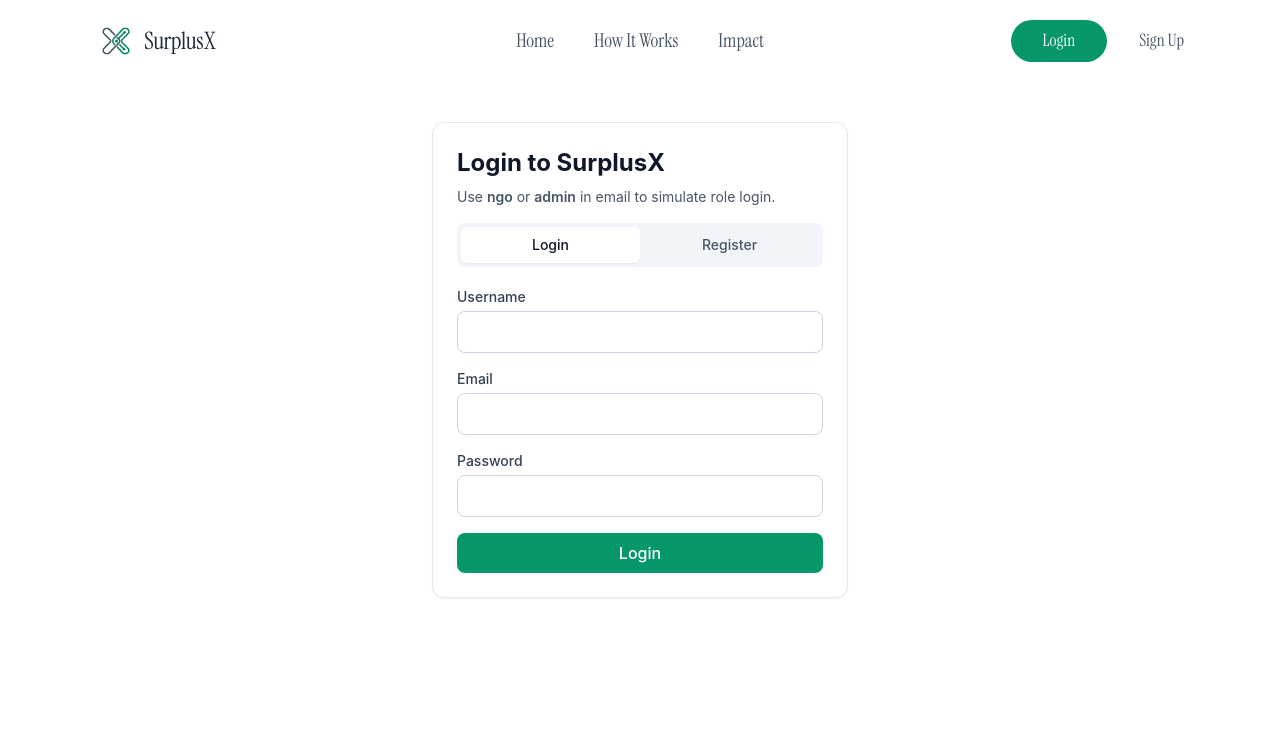
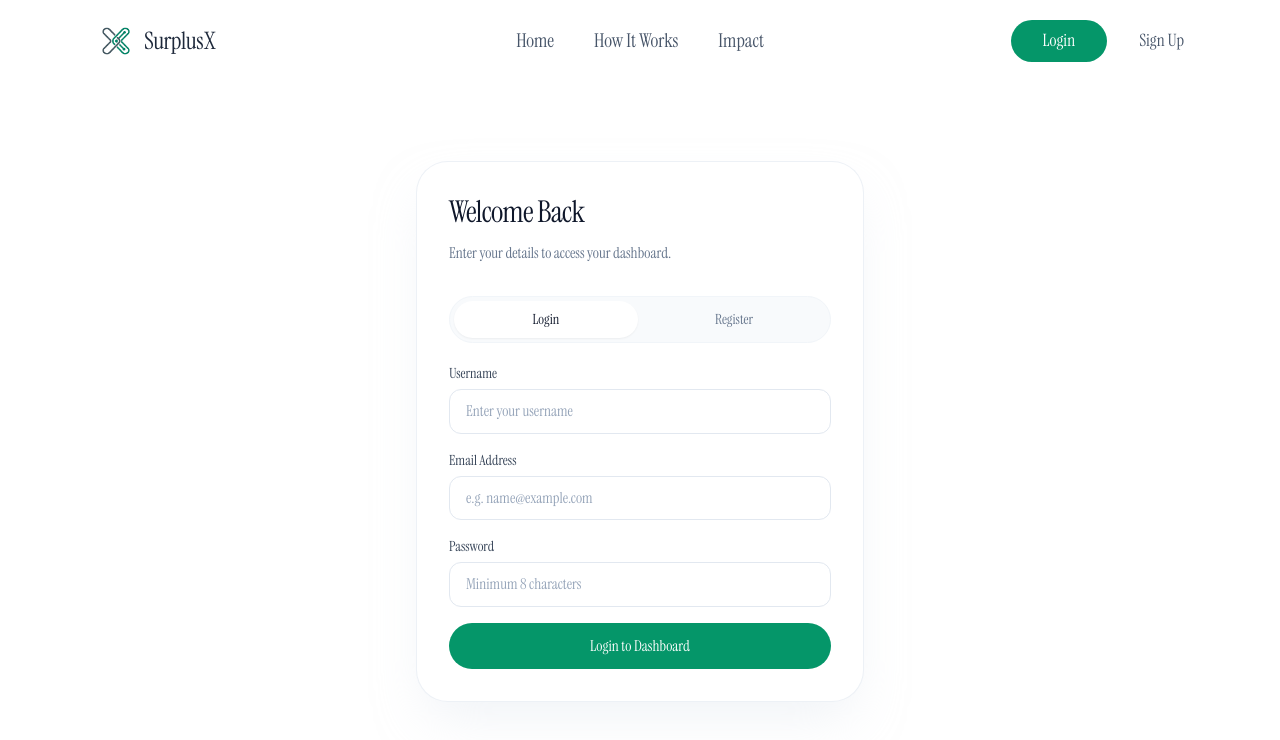
Before and after one commit to mgmehra2005/Surplusx, a React (Vite) app in the folder frontend/: page /auth in a window 1280 px wide. Shown: the top 740 px of the page. Built offline with nearby package versions, Linux system fonts and the light colour scheme.

Commit message:
Match auth form with website theme

```diff
--- a/frontend/src/pages/AuthPage.jsx
+++ b/frontend/src/pages/AuthPage.jsx
@@ -88,18 +88,21 @@ function AuthPage() {
   }
 
   return (
-    <main className="mx-auto max-w-md px-4 py-10">
-      <section className="rounded-xl border border-slate-200 bg-white p-6 shadow-sm">
-        <h1 className="text-2xl font-bold text-slate-900">{mode === 'login' ? 'Login' : 'Register'} to SurplusX</h1>
-        <p className="mt-2 text-sm text-slate-600">
-          Use <span className="font-semibold">ngo</span> or <span className="font-semibold">admin</span> in email to
-          simulate role login.
+    <main className="flex min-h-[calc(100vh-100px)] items-center justify-center px-4 py-12">
+      <section className="w-full max-w-md rounded-[2rem] border border-slate-200/60 bg-white p-8 shadow-2xl shadow-slate-200/50">
+        <h1 className="font-instrument text-3xl font-medium tracking-tight text-slate-900">
+          {mode === 'login' ? 'Welcome Back' : 'Join SurplusX'}
+        </h1>
+        <p className="mt-3 font-instrument text-[15px] text-slate-500">
+          {mode === 'login'
+            ? 'Enter your details to access your dashboard.'
+            : 'Start reducing food waste with the AI network.'}
         </p>
 
-        <div className="mt-4 grid grid-cols-2 rounded-lg bg-slate-100 p-1">
+        <div className="mt-8 flex space-x-1 rounded-full border border-slate-100 bg-slate-50 p-1">
           <button
-            className={`rounded-md px-3 py-2 text-sm font-medium ${
-              mode === 'login' ? 'bg-white text-slate-900 shadow-sm' : 'text-slate-600'
+            className={`font-instrument flex-1 rounded-full px-4 py-2 text-[14px] font-medium transition-all ${
+              mode === 'login' ? 'bg-white text-slate-900 shadow-sm' : 'text-slate-500 hover:text-emerald-600'
             }`}
             onClick={() => setMode('login')}
             type="button"
@@ -107,8 +110,8 @@ function AuthPage() {
             Login
           </button>
           <button
-            className={`rounded-md px-3 py-2 text-sm font-medium ${
-              mode === 'register' ? 'bg-white text-slate-900 shadow-sm' : 'text-slate-600'
+            className={`font-instrument flex-1 rounded-full px-4 py-2 text-[14px] font-medium transition-all ${
+              mode === 'register' ? 'bg-white text-slate-900 shadow-sm' : 'text-slate-500 hover:text-emerald-600'
             }`}
             onClick={() => setMode('register')}
             type="button"
@@ -119,55 +122,58 @@ function AuthPage() {
 
         <form className="mt-5 space-y-4" onSubmit={onSubmit}>
           <div>
-            <label className="mb-1 block text-sm font-medium text-slate-700" htmlFor="username">
+            <label className="font-instrument mb-1.5 block text-sm font-medium text-slate-700" htmlFor="username">
               Username
             </label>
             <input
-              className="w-full rounded-lg border border-slate-300 px-3 py-2 outline-none ring-emerald-500 focus:ring"
+              className="font-instrument w-full rounded-xl border border-slate-200 px-4 py-2.5 text-[15px] outline-none transition-all focus:border-emerald-500 focus:ring-4 focus:ring-emerald-500/10 placeholder:text-slate-400"
               id="username"
               name="username"
+              placeholder="Enter your username"
               onChange={onInputChange}
               type="text"
               value={formData.username}
             />
-            {errors.username && <p className="mt-1 text-xs text-red-600">{errors.username}</p>}
+            {errors.username && <p className="mt-1.5 font-instrument text-xs text-red-500">{errors.username}</p>}
           </div>
 
           <div>
-            <label className="mb-1 block text-sm font-medium text-slate-700" htmlFor="email">
-              Email
+            <label className="font-instrument mb-1.5 block text-sm font-medium text-slate-700" htmlFor="email">
+              Email Address
             </label>
             <input
-              className="w-full rounded-lg border border-slate-300 px-3 py-2 outline-none ring-emerald-500 focus:ring"
+              className="font-instrument w-full rounded-xl border border-slate-200 px-4 py-2.5 text-[15px] outline-none transition-all focus:border-emerald-500 focus:ring-4 focus:ring-emerald-500/10 placeholder:text-slate-400"
               id="email"
               name="email"
+              placeholder="e.g. name@example.com"
               onChange={onInputChange}
               type="email"
               value={formData.email}
             />
-            {errors.email && <p className="mt-1 text-xs text-red-600">{errors.email}</p>}
+            {errors.email && <p className="mt-1.5 font-instrument text-xs text-red-500">{errors.email}</p>}
           </div>
 
           <div>
-            <label className="mb-1 block text-sm font-medium text-slate-700" htmlFor="password">
+            <label className="font-instrument mb-1.5 block text-sm font-medium text-slate-700" htmlFor="password">
               Password
             </label>
             <input
-              className="w-full rounded-lg border border-slate-300 px-3 py-2 outline-none ring-emerald-500 focus:ring"
+              className="font-instrument w-full rounded-xl border border-slate-200 px-4 py-2.5 text-[15px] outline-none transition-all focus:border-emerald-500 focus:ring-4 focus:ring-emerald-500/10 placeholder:text-slate-400"
               id="password"
               name="password"
+              placeholder="Minimum 8 characters"
               onChange={onInputChange}
               type="password"
               value={formData.password}
             />
-            {errors.password && <p className="mt-1 text-xs text-red-600">{errors.password}</p>}
+            {errors.password && <p className="mt-1.5 font-instrument text-xs text-red-500">{errors.password}</p>}
           </div>
 
           <button
-            className="w-full rounded-lg bg-emerald-600 px-4 py-2 font-medium text-white transition hover:bg-emerald-700"
+            className="font-instrument w-full rounded-full bg-emerald-600 py-3 text-[15px] font-medium text-white transition-all hover:bg-emerald-700 hover:shadow-lg hover:shadow-emerald-600/20 active:scale-[0.98]"
             type="submit"
           >
-            {mode === 'login' ? 'Login' : 'Create Account'}
+            {mode === 'login' ? 'Login to Dashboard' : 'Create Account'}
           </button>
         </form>
       </section>
```
